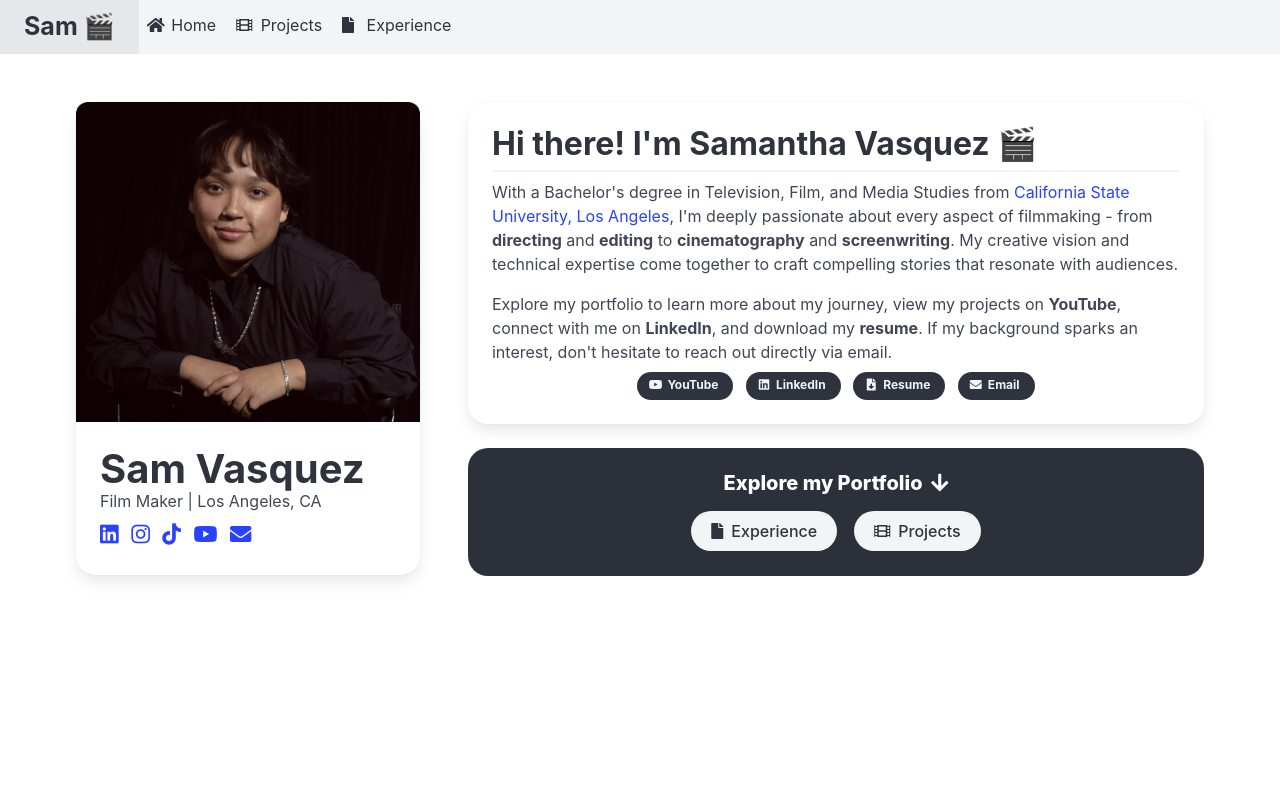
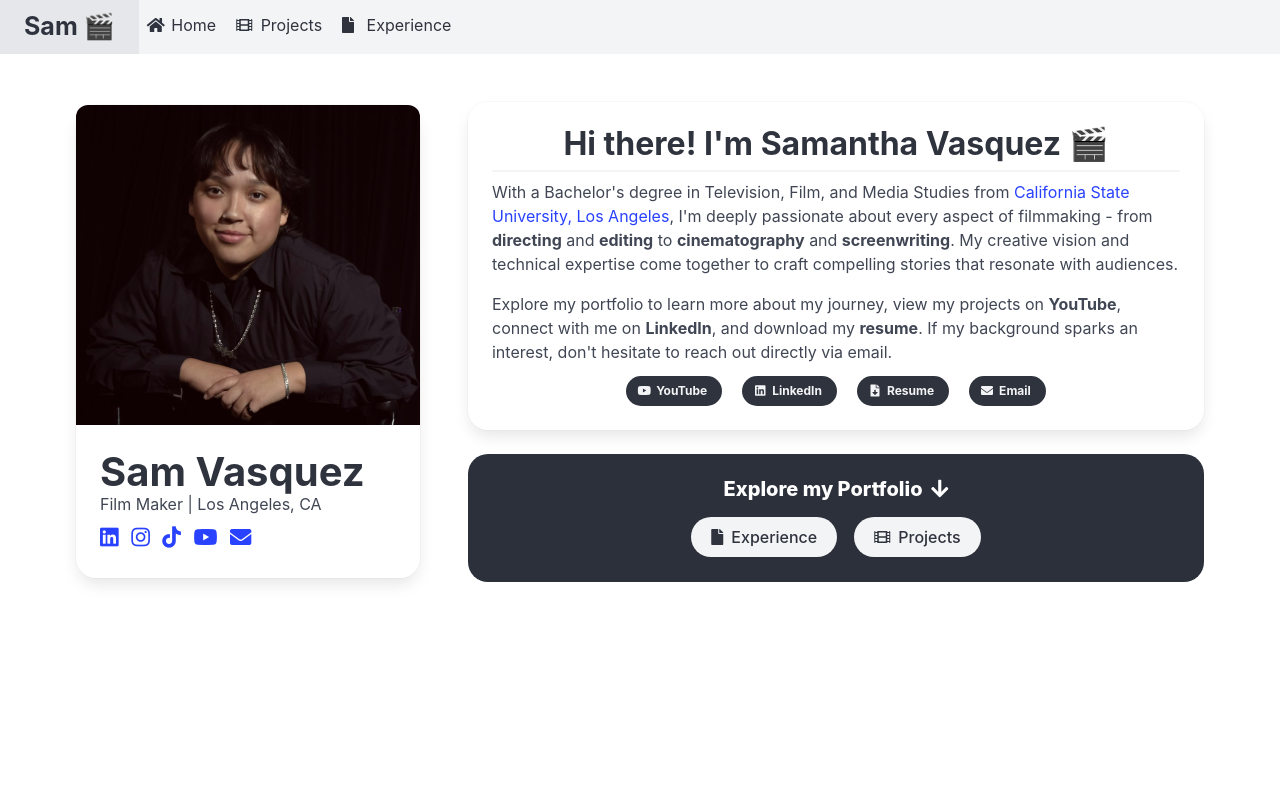
Before and after one commit to SamVasquezFilm/SamVasquezFilm.github.io, a plain HTML site: page index.html in a window 1280 px wide. Shown: the top 800 px of the page. Drawn offline with nearby package versions, Linux system fonts and the light colour scheme.

Commit message:
fix minor UI issues

```diff
--- a/index.html
+++ b/index.html
@@ -91,7 +91,7 @@
                         <div class="card rounded">
                             <div class="card-content">
                               <div class="content">
-                                <p class="title is-3 mb-2"><b>Hi there! I'm Samantha Vasquez 🎬</b></p>
+                                <p class="title is-3 mb-2 has-text-centered"><b>Hi there! I'm Samantha Vasquez 🎬</b></p>
                                 <hr class="mb-2 mt-0">
                                 <section style="font-size: 16px;">
                                     <p class="">
@@ -104,26 +104,26 @@
                                         and download my <b>resume</b>. If my background sparks an interest, don't hesitate to reach out directly via email.
                                     </p>
                                 </section>
-                                <div class="has-text-centered pt-2">
-                                    <a class="button is-dark is-small is-rounded mr-2 pt-1" href="https://www.linkedin.com/in/samvthefilmaker" target="_blank">
+                                <div class="buttons is-centered pt-3">
+                                    <a class="button is-dark is-small is-rounded mr-2" href="https://www.linkedin.com/in/samvthefilmaker" target="_blank">
                                         <span class="icon is-small">
                                           <i class="fab fa-youtube"></i>
                                         </span>
                                         <b>YouTube</b>
                                     </a>
-                                    <a class="button is-dark is-small is-rounded mr-2 pt-1" href="https://www.linkedin.com/in/samvthefilmaker" target="_blank">
+                                    <a class="button is-dark is-small is-rounded mr-2" href="https://www.linkedin.com/in/samvthefilmaker" target="_blank">
                                         <span class="icon is-small">
                                           <i class="fab fa-linkedin"></i>
                                         </span>
                                         <b>LinkedIn</b>
                                     </a>
-                                    <a class="button is-dark is-small is-rounded mr-2 pt-1" href=".pdf" download>
+                                    <a class="button is-dark is-small is-rounded mr-2" href=".pdf" download>
                                         <span class="icon is-small">
                                           <i class="fas fa-file-download"></i>
                                         </span>
                                         <b>Resume</b>
                                     </a>
-                                    <a class="button is-dark is-small is-rounded pt-1" href="mailto:Alexsandreaempire06@gmail.com">
+                                    <a class="button is-dark is-small is-rounded" href="mailto:Alexsandreaempire06@gmail.com">
                                         <span class="icon is-small">
                                           <i class="fas fa-envelope"></i>
                                         </span>
```
